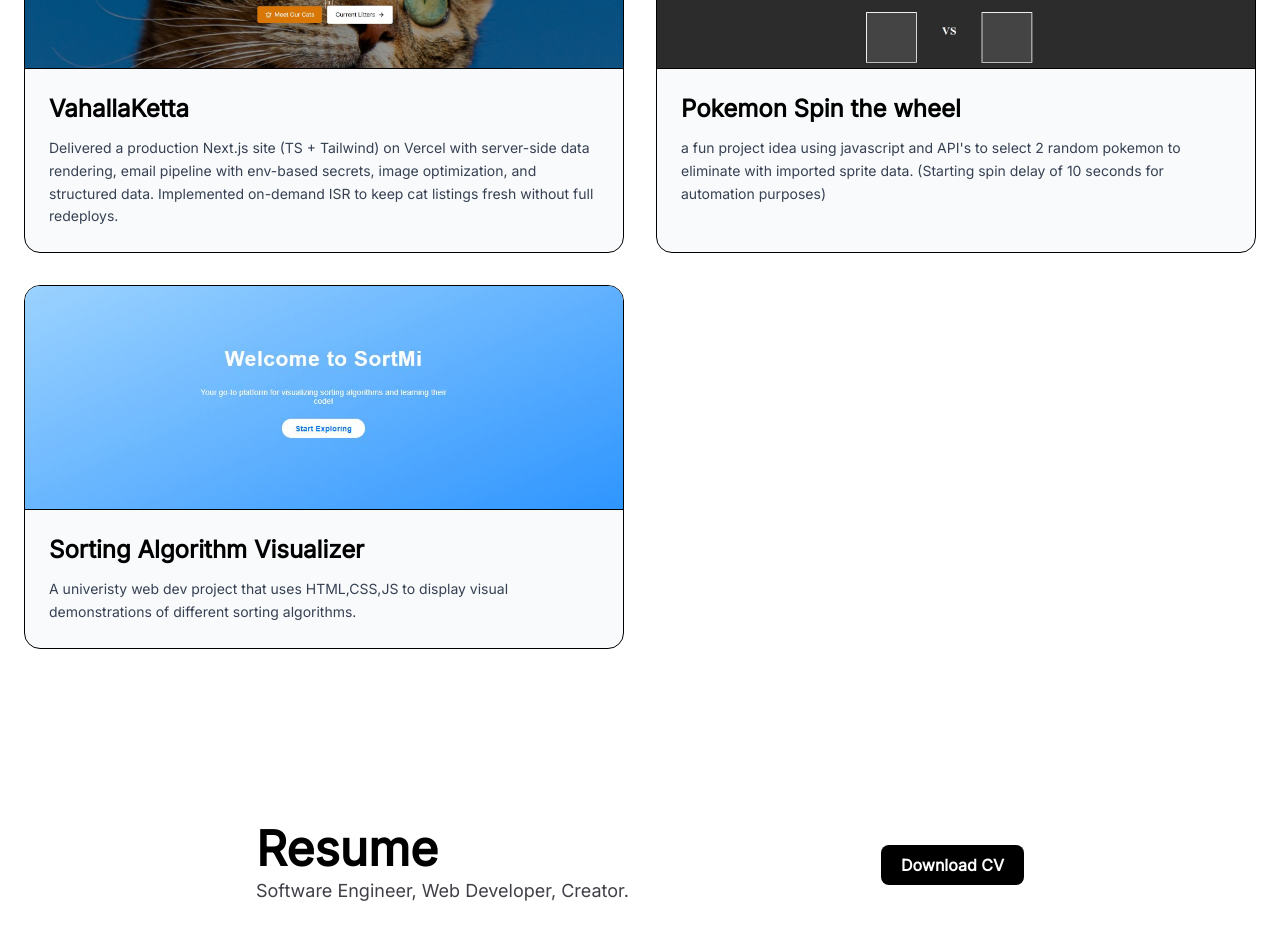
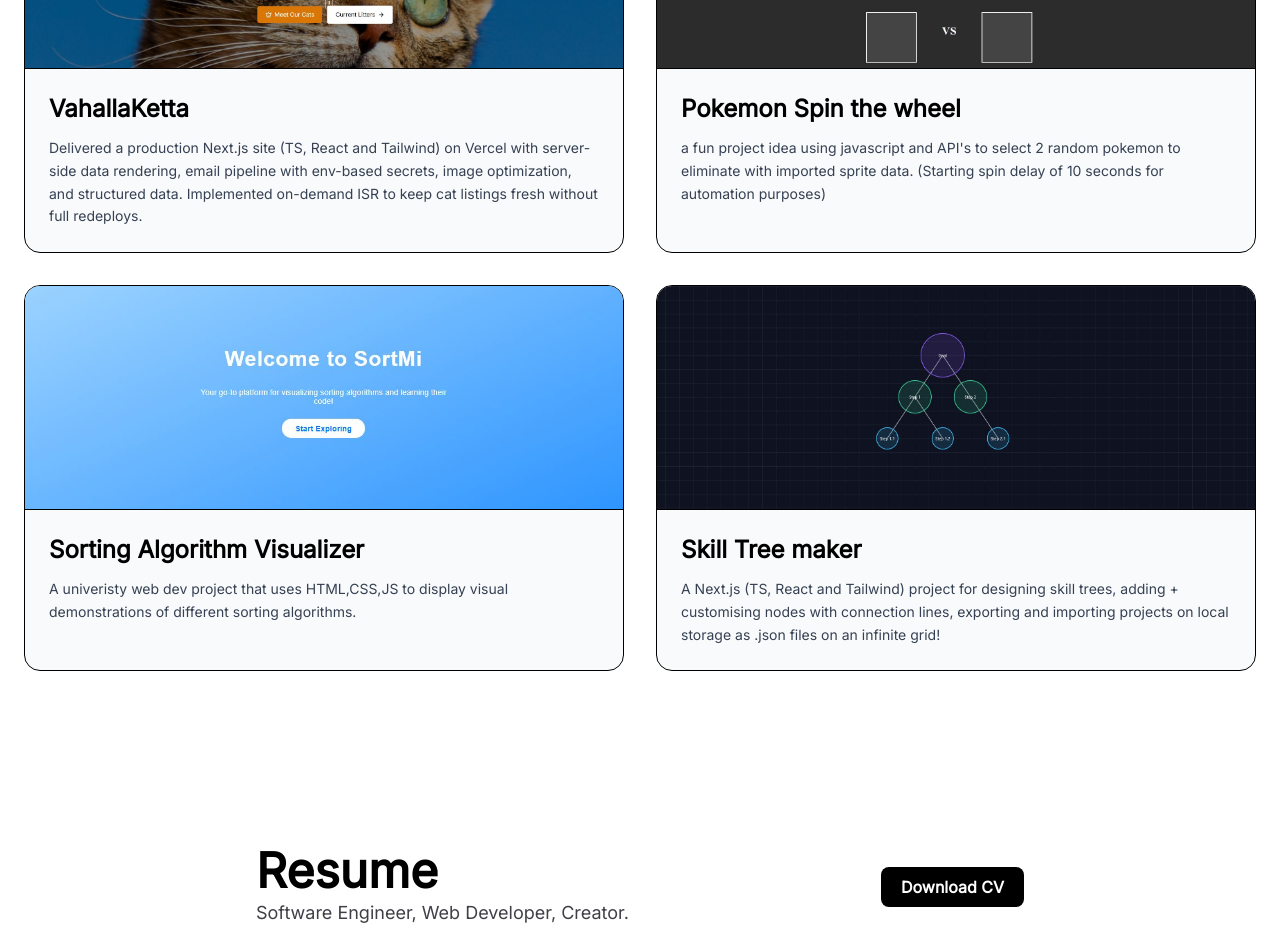
Before and after one commit to Shiro8223/Portfolio, a Next.js app: page / in a window 1280 px wide. Shown: the part 1140-2074 px from the top of the page. Built offline with nearby package versions, Linux system fonts and the light colour scheme.

Commit message:
skill tree project

```diff
--- a/components/Projects.jsx
+++ b/components/Projects.jsx
@@ -13,7 +13,7 @@
     {
       title: "VahallaKetta",
       description:
-        "Delivered a production Next.js site (TS + Tailwind) on Vercel with server-side data rendering, email pipeline with env-based secrets, image optimization, and structured data. Implemented on-demand ISR to keep cat listings fresh without full redeploys.",
+        "Delivered a production Next.js site (TS, React and Tailwind) on Vercel with server-side data rendering, email pipeline with env-based secrets, image optimization, and structured data. Implemented on-demand ISR to keep cat listings fresh without full redeploys.",
       thumbnail: "/images/vk-thumbnail.jpg",
       link: "https://vahallakettasavannahs.co.uk",
     },
@@ -31,6 +31,13 @@
       thumbnail: "/images/sav-thumbnail.jpg",
       link: "https://shiro8223.github.io/SortingAlgorithmVisualizer/",
     },
+    {
+    title: "Skill Tree maker",
+      description:
+        "A Next.js (TS, React and Tailwind) project for designing skill trees, adding + customising nodes with connection lines, exporting and importing projects on local storage as .json files on an infinite grid!",
+      thumbnail: "/images/st-thumbnail.jpg",
+      link: "https://skill-tree-43o6tubu9-shaun-taylors-projects.vercel.app",
+    }
 
   ];
 
```
Also changed, not shown: public/images/st-thumbnail.JPG (added).
